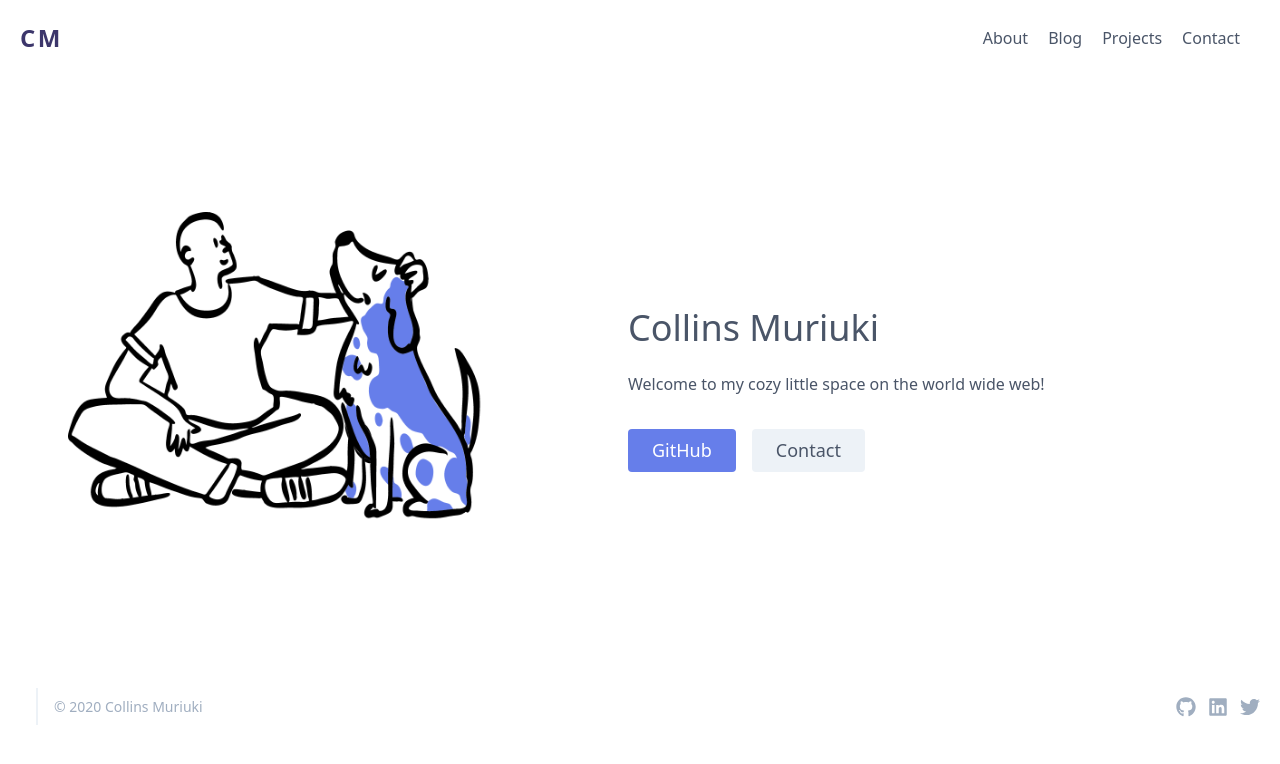
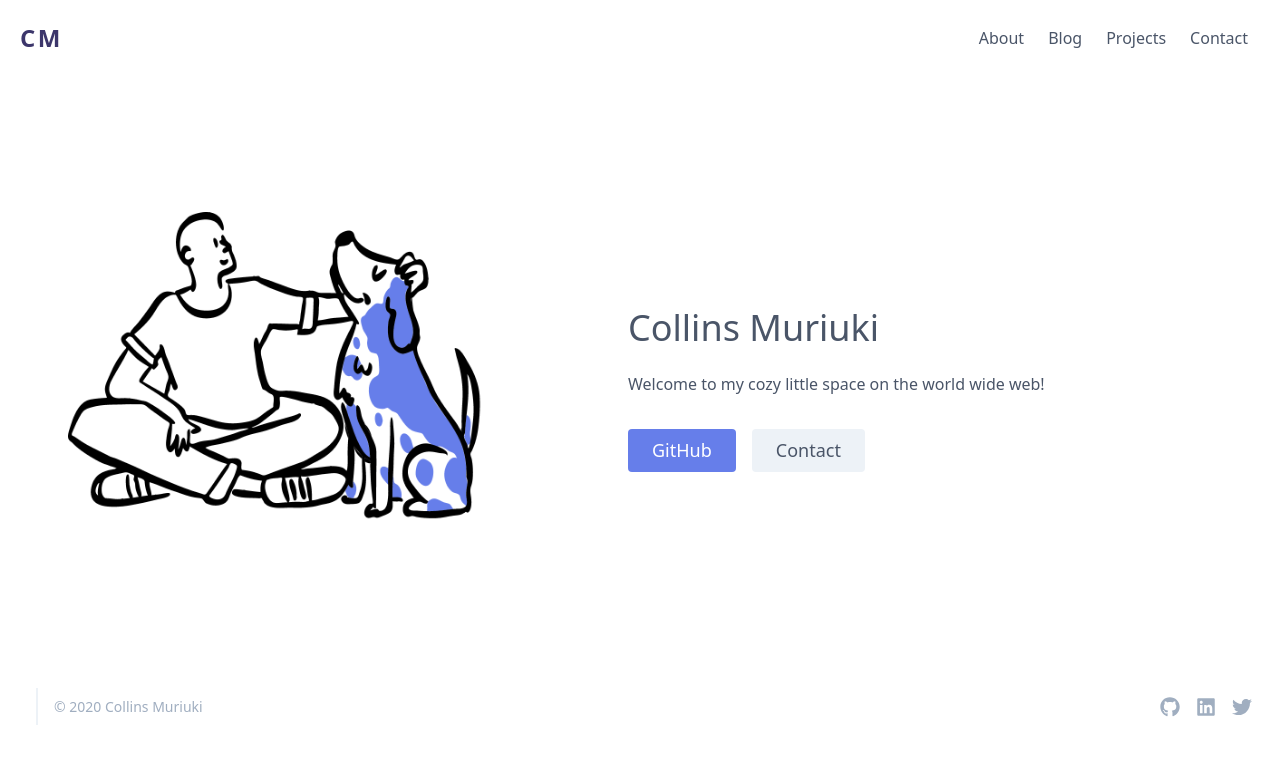
Before and after one commit to c12i/gatsby-portfolio-starter, a Gatsby site: page / in a window 1280 px wide. Built offline with nearby package versions, Linux system fonts and the light colour scheme; Gatsby itself is replaced by a stand-in of ours.

Commit message:
Fix uneven margins

```diff
--- a/src/components/Navbar.js
+++ b/src/components/Navbar.js
@@ -37,7 +37,7 @@ const Navbar = ({ hideLogo }) => {
             <AniLink
               key={idx}
               to={path}
-              className="mr-5 hover:text-indigo-900"
+              className="mx-3 hover:text-indigo-900"
               swipe
               direction="left"
             >
--- a/src/components/SocialLinks.js
+++ b/src/components/SocialLinks.js
@@ -8,7 +8,7 @@ const SocialLinks = () => {
   }
   return data.map(({ icon, url }, idx) => (
     <div
-      className="ml-3 text-gray-500 cursor-pointer hover:text-indigo-500"
+      className="mx-2 text-gray-500 cursor-pointer hover:text-indigo-500"
       key={idx}
       onClick={() => handleClick(url)}
     >
```
